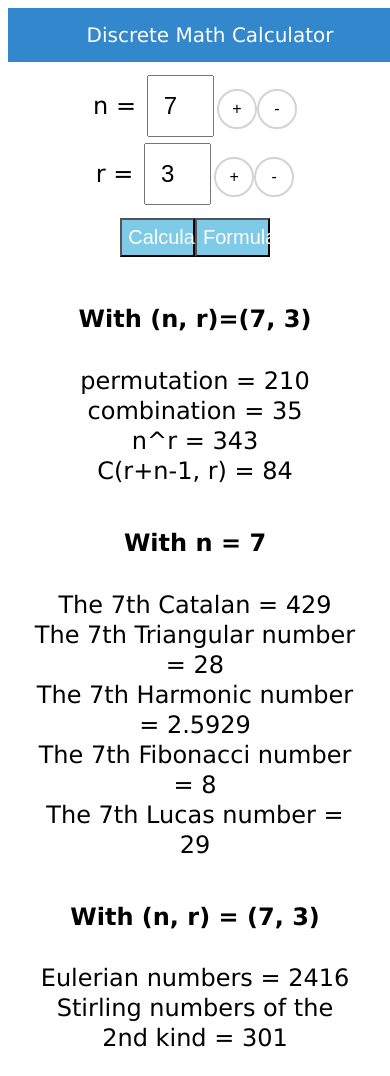
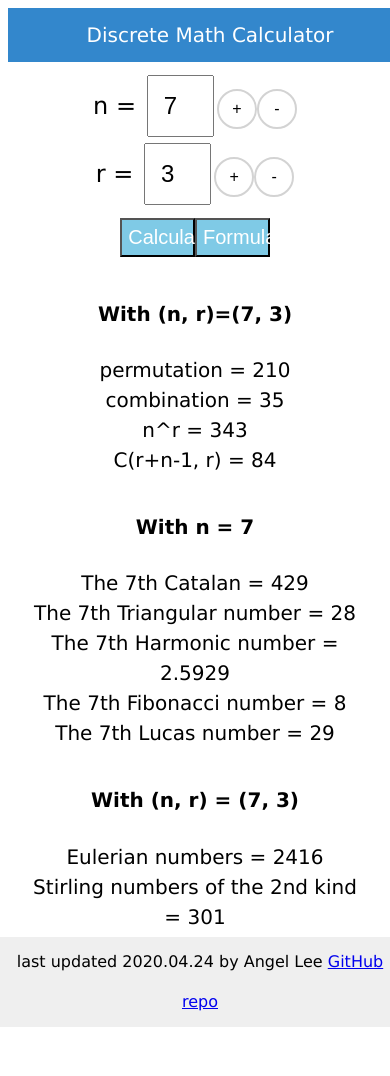
Before and after one commit to angellee0102/discrete-math, a React app: page / in a window 390 px wide. Shown: the top 1076 px of the page. After the commit the page ends 1027 px from the top, so only its background shows below. Built offline with nearby package versions, Linux system fonts and the light colour scheme.

Commit message:
updated footer

```diff
--- a/src/components/Calculator.tsx
+++ b/src/components/Calculator.tsx
@@ -101,14 +101,16 @@ export default class Calculator extends React.Component <MyProps,{}>{
         const fibonacci_result = n<1 ? 'NaN' : n>35?'Please choose a smaller n':this.nthFibonacci(n)
         const lucas_result = n<1 ? 'NaN' : n>35?'Please choose a smaller n': this.nthLucas(n)
         const eulerian_result=n<1 ? 'NaN': r>6?'Please choose a smaller r':this.eulerian(n, r)
+        const stirling_result=n<1 ? 'NaN': r>7?'Please choose a smaller r':this.stirling(n, r)
         var t0 = performance.now()
 
-        const stirling_result=n<1 ? 'NaN': r>7?'Please choose a smaller r':this.stirling(n, r)
         var t1 = performance.now()
-        console.log("Call to stirling took " + (t1 - t0) + " milliseconds.")
+        // console.log("Call to stirling took " + (t1 - t0) + " milliseconds.")
 
 
         return (
+            <div>
+
             <div className='flex-container-Calculator'>
                 <div>
                     <h4>With (n, r)=({this.props.n}, {this.props.r})</h4>
@@ -141,6 +143,12 @@ export default class Calculator extends React.Component <MyProps,{}>{
                     Stirling numbers of the 2nd kind  = {stirling_result}
                 </div>
             </div>
+            <div className="footer">
+                last updated 2020.04.24 by Angel Lee
+                <a> </a>
+                <a href="https://github.com/angellee0102/discrete-math">GitHub repo</a>
+            </div>
+            </div>
         )
     }
 }
--- a/src/components/Formula.tsx
+++ b/src/components/Formula.tsx
@@ -31,6 +31,11 @@ export default class Formula extends React.Component {
                     Stirling numbers of the 2nd kind: S(n,r) = S(n-1, r-1) + r * S(n-1,r)
 
                 </div>
+                <div className="footer">
+                last updated 2020.04.24 by Angel Lee
+                <a> </a>
+                <a href="https://github.com/angellee0102/discrete-math">GitHub repo</a>
+            </div>
             </div>
         )
     }
--- a/src/style.css
+++ b/src/style.css
@@ -67,8 +67,10 @@ input[type=number] {
     background-color: #2342ce;
 }
 .footer{
-  padding: 1rem;
-  bottom:0;
+  padding: 5px;
+  /* bottom:0; */
+  font-size: 16px;
+  left:0;
   width:100%;
   position: absolute;
   background-color: #efefef;
@@ -96,8 +98,8 @@ input[type=number] {
         margin: 5px;
         width: 100%;
         text-align: center;
-        line-height: 30px;
-        font-size: 24px;
+        /* line-height: 30px; */
+        font-size: 20px;
     }
   }
 .menu ul {
@@ -124,6 +126,7 @@ input[type=number] {
     background-color: #3387cc;
     color: #ffffff;
     width:100%;
+    left:0;
     padding: 15px;
     text-align: center;
     font-size: 20px;
```
